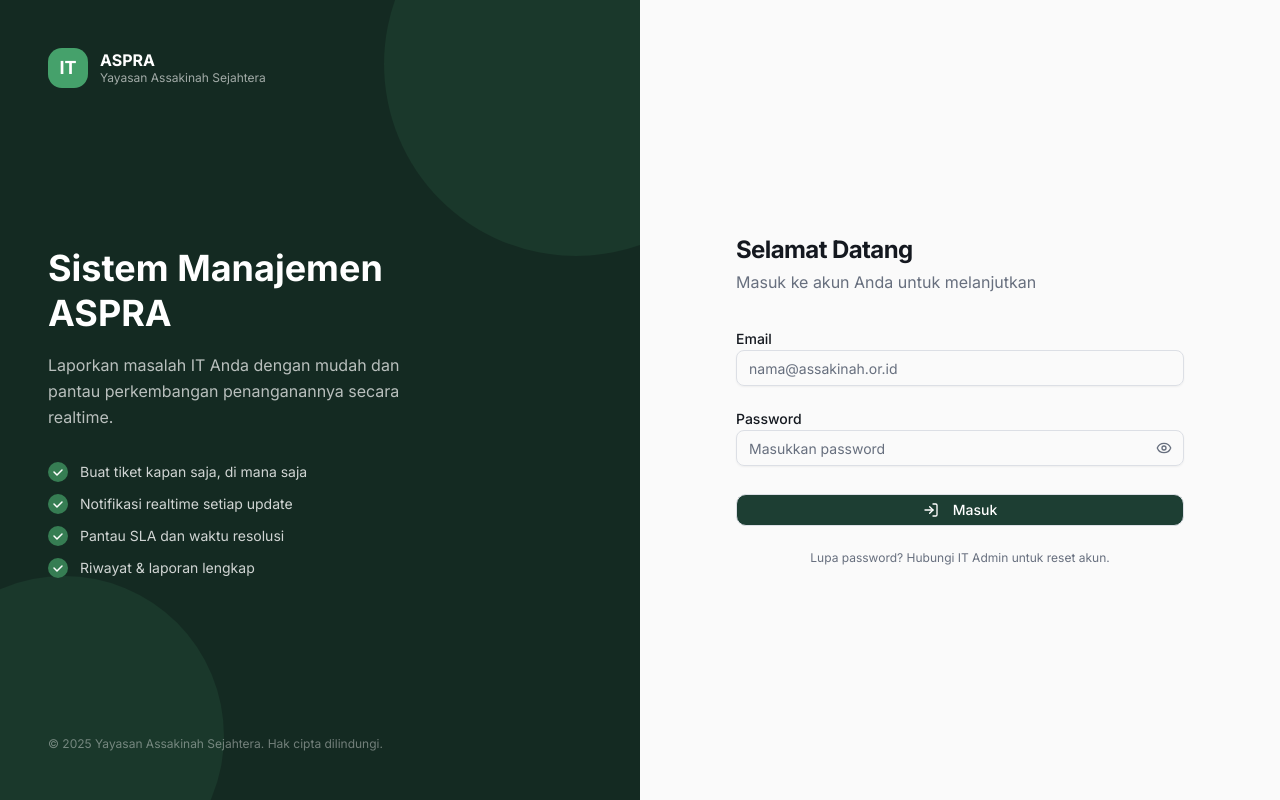
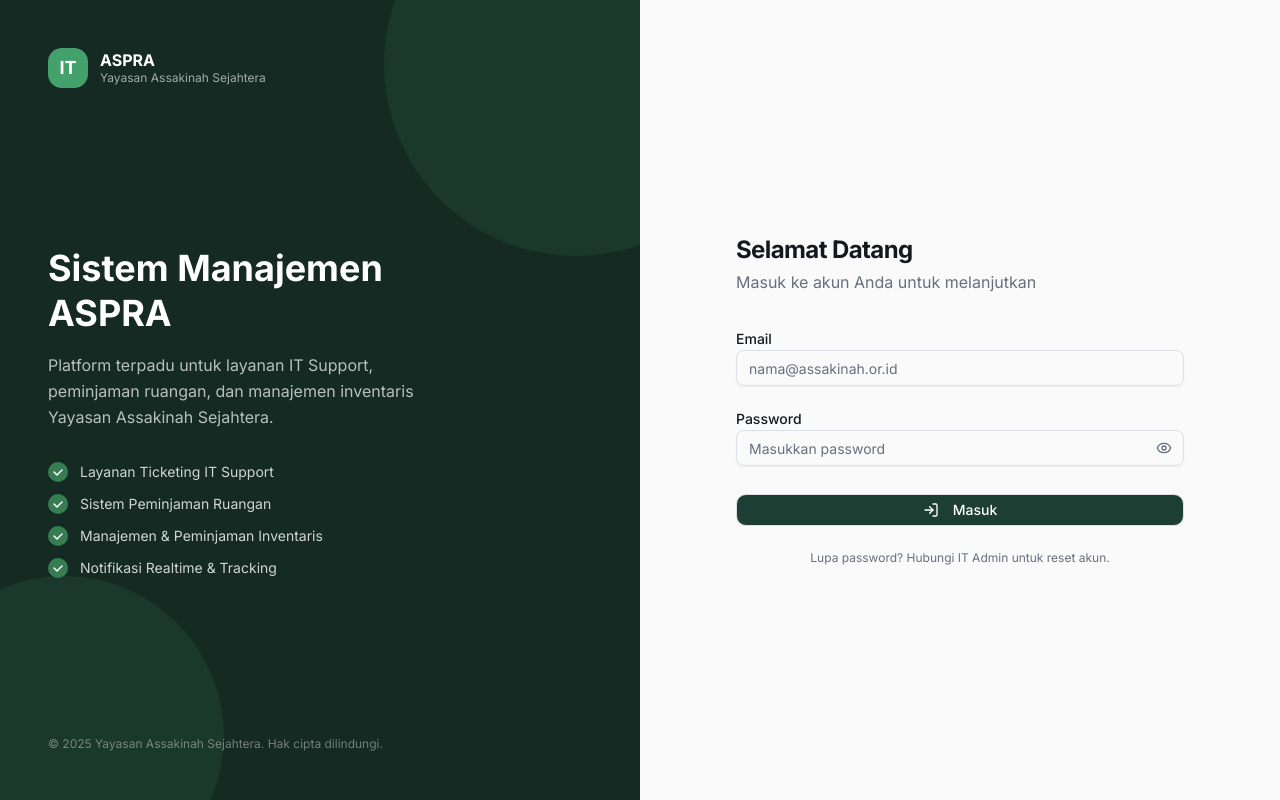
Before and after one commit to habibibudiman1/ASPRA1, a Next.js app: page /login in a window 1280 px wide. Built offline with nearby package versions, Linux system fonts and the light colour scheme.

Commit message:
perubahan deskripsi

```diff
--- a/src/app/(auth)/layout.tsx
+++ b/src/app/(auth)/layout.tsx
@@ -54,17 +54,16 @@ export default function AuthLayout({
             ASPRA
           </h1>
           <p className="text-white/70 text-base leading-relaxed max-w-sm">
-            Laporkan masalah IT Anda dengan mudah dan pantau perkembangan
-            penanganannya secara realtime.
+            Platform terpadu untuk layanan IT Support, peminjaman ruangan, dan manajemen inventaris Yayasan Assakinah Sejahtera.
           </p>
 
           {/* Feature list */}
           <div className="mt-8 space-y-3">
             {[
-              "Buat tiket kapan saja, di mana saja",
-              "Notifikasi realtime setiap update",
-              "Pantau SLA dan waktu resolusi",
-              "Riwayat & laporan lengkap",
+              "Layanan Ticketing IT Support",
+              "Sistem Peminjaman Ruangan",
+              "Manajemen & Peminjaman Inventaris",
+              "Notifikasi Realtime & Tracking",
             ].map((feature) => (
               <div key={feature} className="flex items-center gap-3">
                 <div
```
